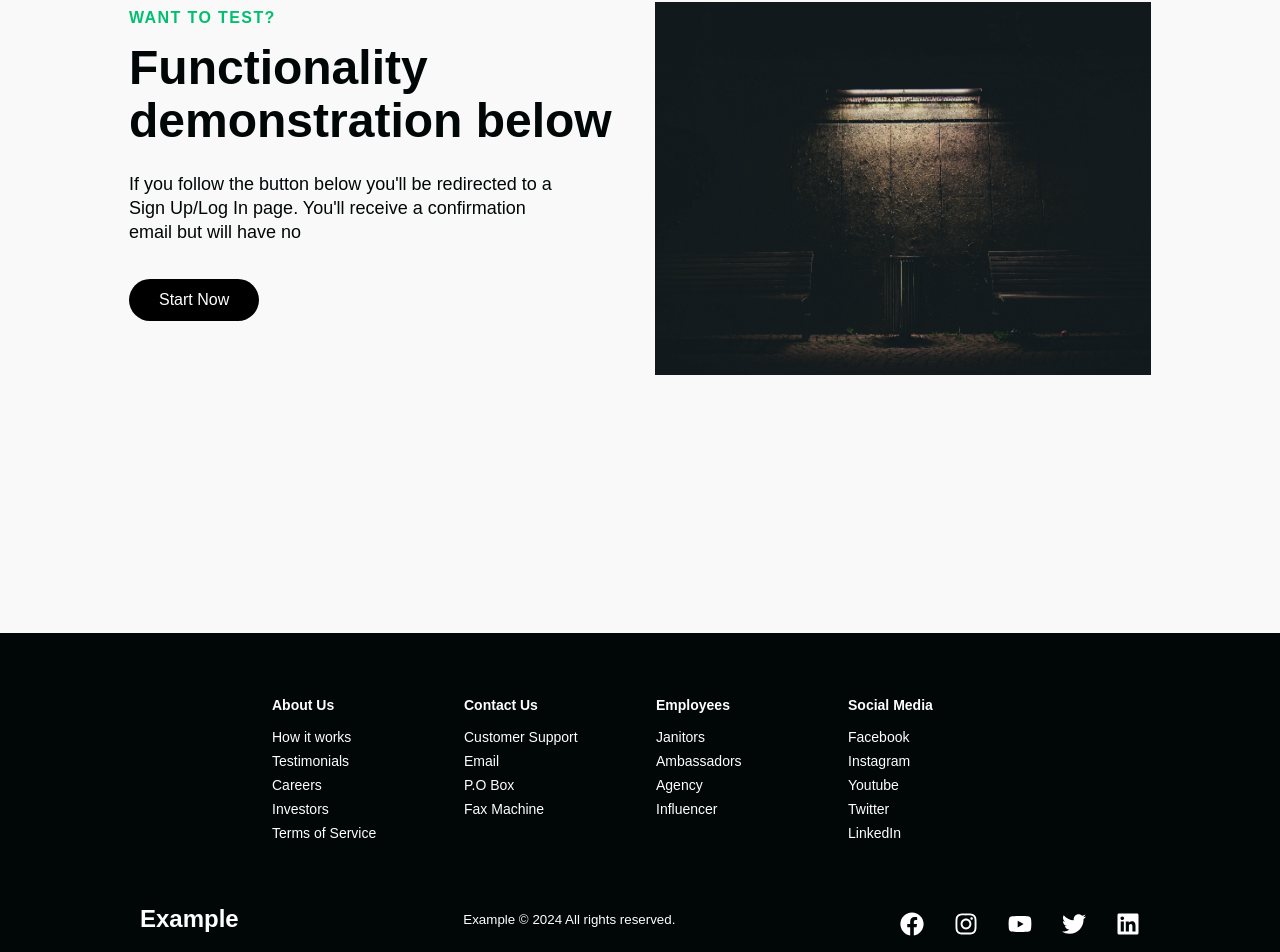
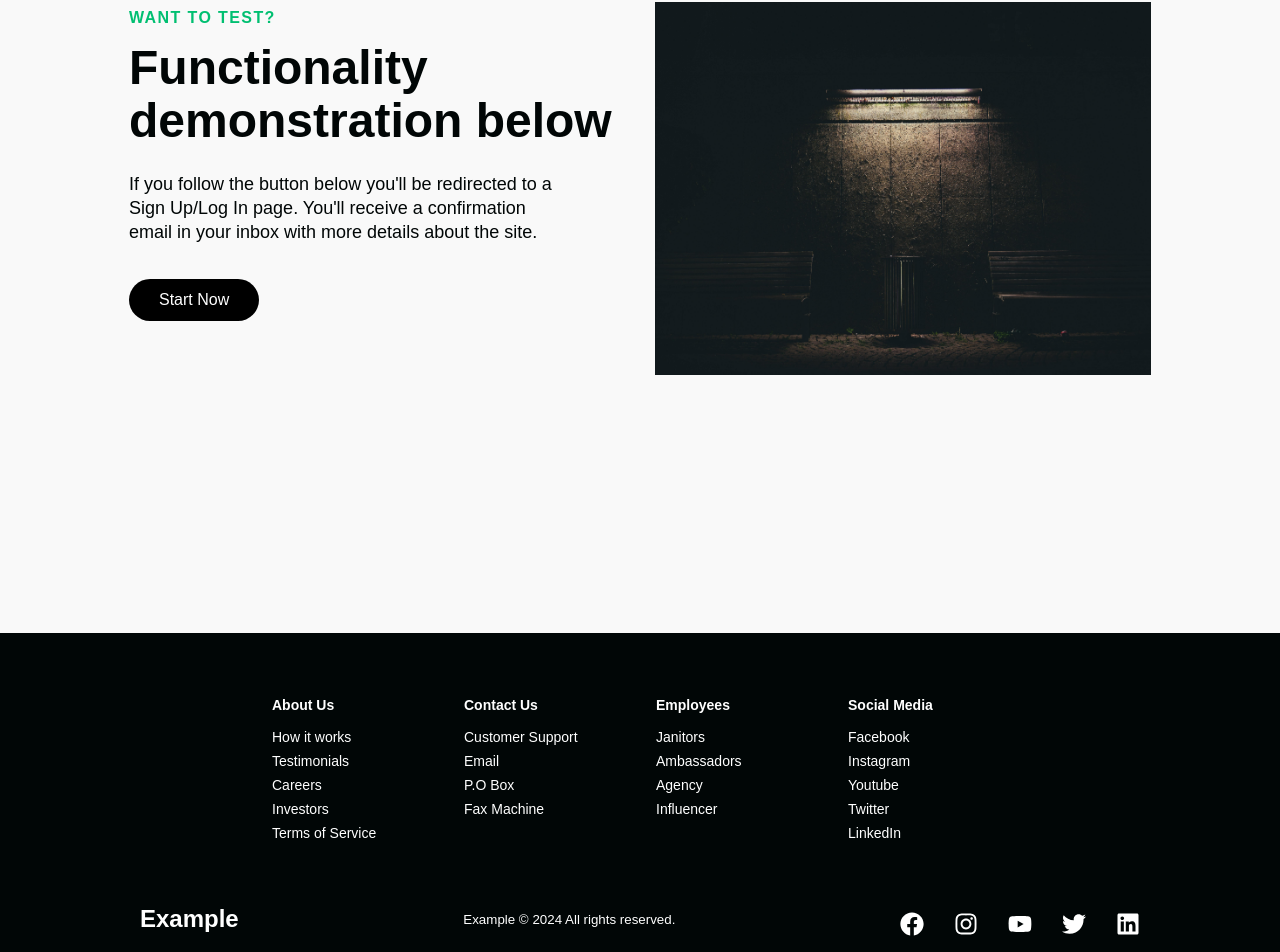
Before and after one commit to Zarivate/Style-Site, a Next.js app: page / in a window 1280 px wide. Shown: the part 3547-4499 px from the top of the page. Built offline with nearby package versions, Linux system fonts and the light colour scheme.

Commit message:
Testing out minor changes

```diff
--- a/components/InfoData.js
+++ b/components/InfoData.js
@@ -44,7 +44,7 @@ export const homeObjThree = {
   topLine: "Want to Test?",
   headline: "Functionality demonstration below",
   description:
-    "If you follow the button below you'll be redirected to a Sign Up/Log In page. You'll receive a confirmation email but will have no ",
+    "If you follow the button below you'll be redirected to a Sign Up/Log In page. You'll receive a confirmation email in your inbox with more details about the site.",
   buttonLabel: "Start Now",
   imgStart: false,
   img: image3,
```
